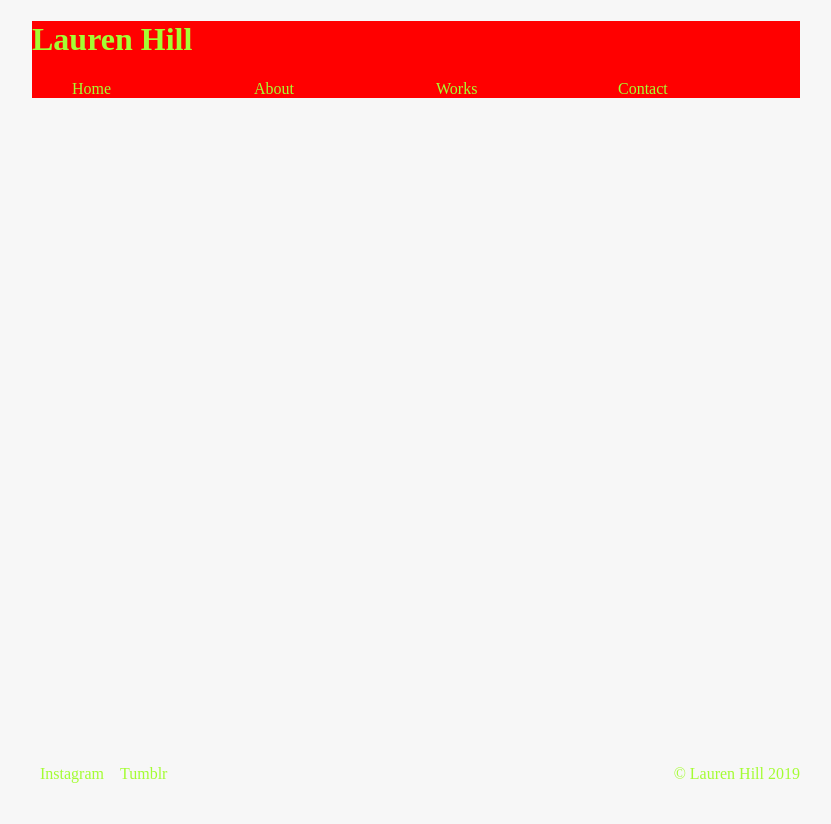
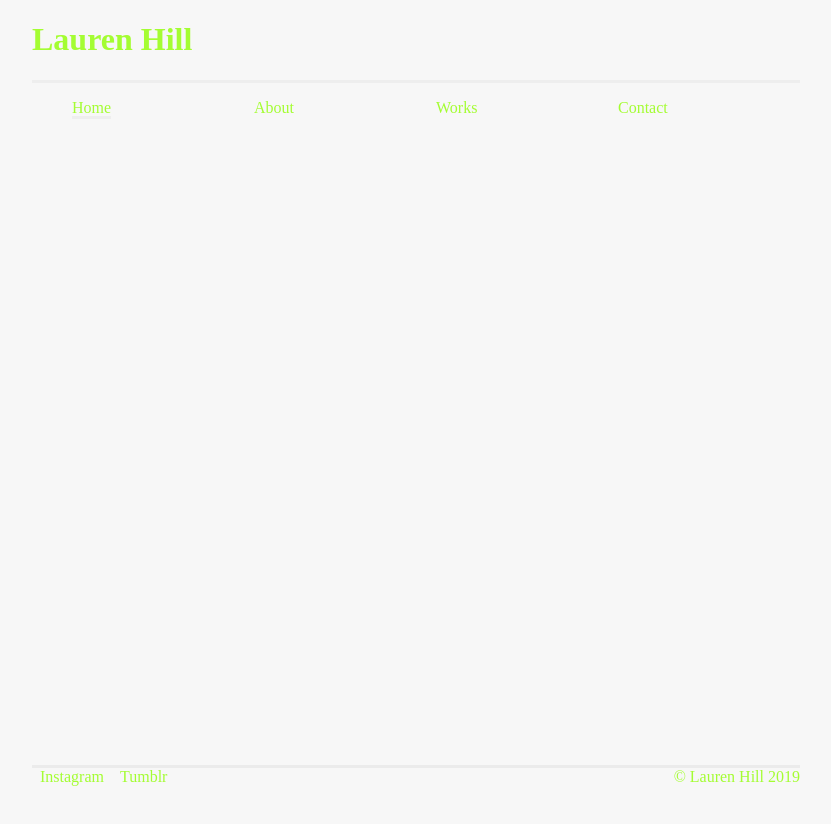
Before and after one commit to JulesJam/LHA_APP, an Angular app: page / in a window 1280 px wide. Shown: the top 824 px of the page, without its empty margins (224-1055 px from the left). Built offline with nearby package versions, Linux system fonts and the light colour scheme.

Commit message:
updated css and html of basic scaffold next add routing to contnt components

```diff
--- a/src/app/app.component.css
+++ b/src/app/app.component.css
@@ -1,8 +1,8 @@
 #main{
   width: 60vw;
   margin: 0 auto;
-  background-color: red;
   position: relative;
+  padding:0 5%;
 }
 
 @media only screen
@@ -12,5 +12,7 @@
   and (orientation: portrait) {
     #main {
       width: 100%;
+      padding:0 3%;
+      font-size: 14px
     }
   }
--- a/src/app/app.component.html
+++ b/src/app/app.component.html
@@ -1,8 +1,6 @@
 <!--The content below is only a placeholder and can be replaced.-->
 <div id = "main">
   <title-bar></title-bar>
-  <top-navigation></top-navigation>
-
   <router-outlet></router-outlet>
   <bottom-navigation></bottom-navigation>
 </div>
--- a/src/app/bottom-navigation/bottom-navigation.component.css
+++ b/src/app/bottom-navigation/bottom-navigation.component.css
@@ -1,8 +1,9 @@
 #bottom_nav{
   position: absolute;
   height: 10vh;
-  width: 100%;
+  width: 60vw;
   top: 93vh;
+  border-top: solid rgba(235, 235, 235, 1.0);
 }
 
 #social_icons{
@@ -23,3 +24,15 @@
   float: right;
 
 }
+
+@media only screen
+  and (min-device-width: 319px)
+  and (max-device-width: 790px)
+  and (-webkit-min-device-pixel-ratio: 2)
+  and (orientation: portrait) {
+    #bottom_nav {
+      width: 90%;
+      padding:0 3%;
+      font-size: 14px
+    }
+  }
--- a/src/app/title-bar/title-bar.component.css
+++ b/src/app/title-bar/title-bar.component.css
@@ -0,0 +1,3 @@
+#title_bar{
+  border-bottom: inset;
+}
--- a/src/app/title-bar/title-bar.component.html
+++ b/src/app/title-bar/title-bar.component.html
@@ -1 +1,4 @@
-<h1>Lauren Hill</h1>
+<div id='title_bar'>
+  <h1>Lauren Hill</h1>
+</div>
+<top-navigation></top-navigation>
--- a/src/app/top-navigation/top-navigation.component.css
+++ b/src/app/top-navigation/top-navigation.component.css
@@ -2,3 +2,7 @@ li {
   display: inline-block;
   width: 25%;
 }
+
+.menu_item{
+  border-bottom: inset;
+}
--- a/src/app/top-navigation/top-navigation.component.html
+++ b/src/app/top-navigation/top-navigation.component.html
@@ -1,5 +1,5 @@
 <ul>
-  <li>Home</li>
+  <li><span class='menu_item'>Home</span></li>
   <li>About</li>
   <li>Works</li>
   <li>Contact</li>
```
Also changed, not shown: 1 other file (tests, documents, lock files or other folders).
